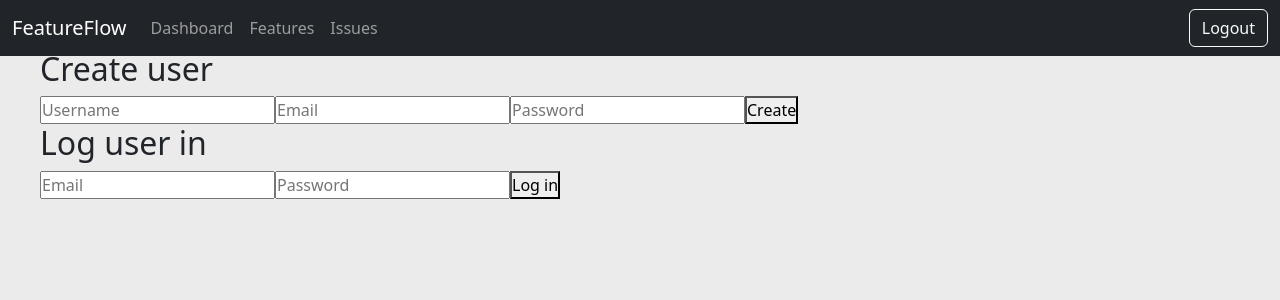
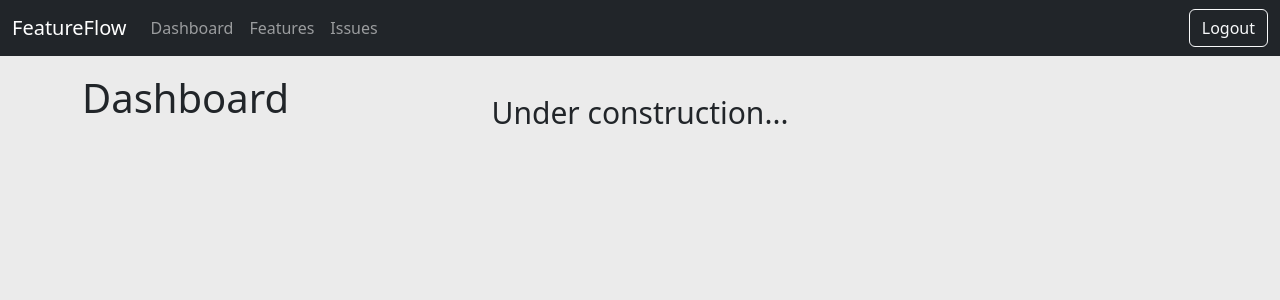
Before and after one commit to bendik-bruun-olsen/featureflow-frontend, a React (Vite) app: page / in a window 1280 px wide. Shown: the top 300 px of the page. Built offline with nearby package versions, Linux system fonts and the light colour scheme; sample sign-in values are in the browser's storage; the HTML template or start-up script is replaced by a standard one.

Commit message:
added under construction styling

```diff
--- a/src/pages/DashboardPage/DashboardPage.jsx
+++ b/src/pages/DashboardPage/DashboardPage.jsx
@@ -1,151 +1,12 @@
-import { useState } from "react";
-
 export default function DashboardPage() {
-    // const [inputValue, setInputValue] = useState("")
-    const [postValue, setPostValue] = useState({
-        username: "",
-        email: "",
-        password: ""
-    })
-    const [loginValue, setLoginValue] = useState({
-        email: "",
-        password: ""
-    })
-    // const [data, setData] = useState("")
-    const baseUrl = "http://localhost:3001"
-
-    // const fetchData = async () => {
-    //     try {
-    //         const response = await fetch(`${baseUrl}/api/users/${inputValue}`)
-    //         const result = await response.json();
-    //         console.log("result: ", result);
-    //     } catch (e) {
-    //         console.error("An error happened fetching: ", e);
-    //     }
-    // }
-
-    const signupUser = async () => {
-        try {
-            const response = await fetch(`${baseUrl}/api/user/create`, {
-                method: "POST",
-                headers: {
-                    "Content-Type": "application/json",
-                },
-                body: JSON.stringify(postValue)
-            });
-            const result = await response.json();
-            console.log("Signup result: ", result);
-
-        } catch (err) {
-            console.error("An error happened signing up: ", err);
-
-        }
-    }
-
-    const loginUser = async () => {
-        try {
-            const response = await fetch(`${baseUrl}/api/user/login`, {
-                method: "POST",
-                headers: {
-                    "Content-Type": "application/json",
-                },
-                body: JSON.stringify(loginValue)
-            });
-            const result = await response.json();
-            if (!response.ok) {
-                throw new Error(response.message)
-            }
-            console.log("Login result: ", result);
-            localStorage.setItem("token", result.token)
-
-
-        } catch (err) {
-            console.error("An error happened logging in: ", err);
-
-        }
-    }
-
-    const handleSignupChange = (e) => {
-        const { name, value } = e.target;
-        setPostValue((prev) => ({
-            ...prev,
-            [name]: value,
-        }));
-    };
-
-    const handleLoginChange = (e) => {
-        const { name, value } = e.target;
-        setLoginValue((prev) => ({
-            ...prev,
-            [name]: value,
-        }));
-    };
-
-
-    const handlePostSubmit = (e) => {
-        e.preventDefault();
-        signupUser();
-    };
-
-    const handleLogin = (e) => {
-        e.preventDefault();
-        loginUser();
-    }
 
     return (
-        <>
-            <div>
-                <h2>Create user</h2>
-                <form onSubmit={handlePostSubmit}>
-                    <input
-                        type="text"
-                        name="username"
-                        value={postValue.username}
-                        onChange={handleSignupChange}
-                        placeholder="Username"
-                    />
-                    <input
-                        type="email"
-                        name="email"
-                        value={postValue.email}
-                        onChange={handleSignupChange}
-                        placeholder="Email"
-                    />
-                    <input
-                        type="password"
-                        name="password"
-                        value={postValue.password}
-                        onChange={handleSignupChange}
-                        placeholder="Password"
-                        minLength={8}
-                        maxLength={255}
-                    />
-                    <button type="submit">Create</button>
-                </form>
-            <div>
-            <h2>Log user in</h2>
-                <form onSubmit={handleLogin}>
-                    <input
-                        type="email"
-                        name="email"
-                        value={loginValue.email}
-                        onChange={handleLoginChange}
-                        placeholder="Email"
-                        maxLength={320}
-                    />
-                    <input
-                        type="password"
-                        name="password"
-                        value={loginValue.password}
-                        onChange={handleLoginChange}
-                        placeholder="Password"
-                        minLength={8}
-                        maxLength={255}
-                    />
-                    <button type="submit">Log in</button>
-                </form>
+        <div className="container mt-4">
+            <h1>Dashboard</h1>
+            <div className="container d-flex flex-column align-items-center">
+                <i className="bi bi-cone-striped" style={{ fontSize: "200px"}}/>
+                <p style={{fontSize: "30px", marginTop: "-40px"}}>Under construction...</p>
             </div>
-            </div>
-        </>
+        </div>
     )
 }
```
